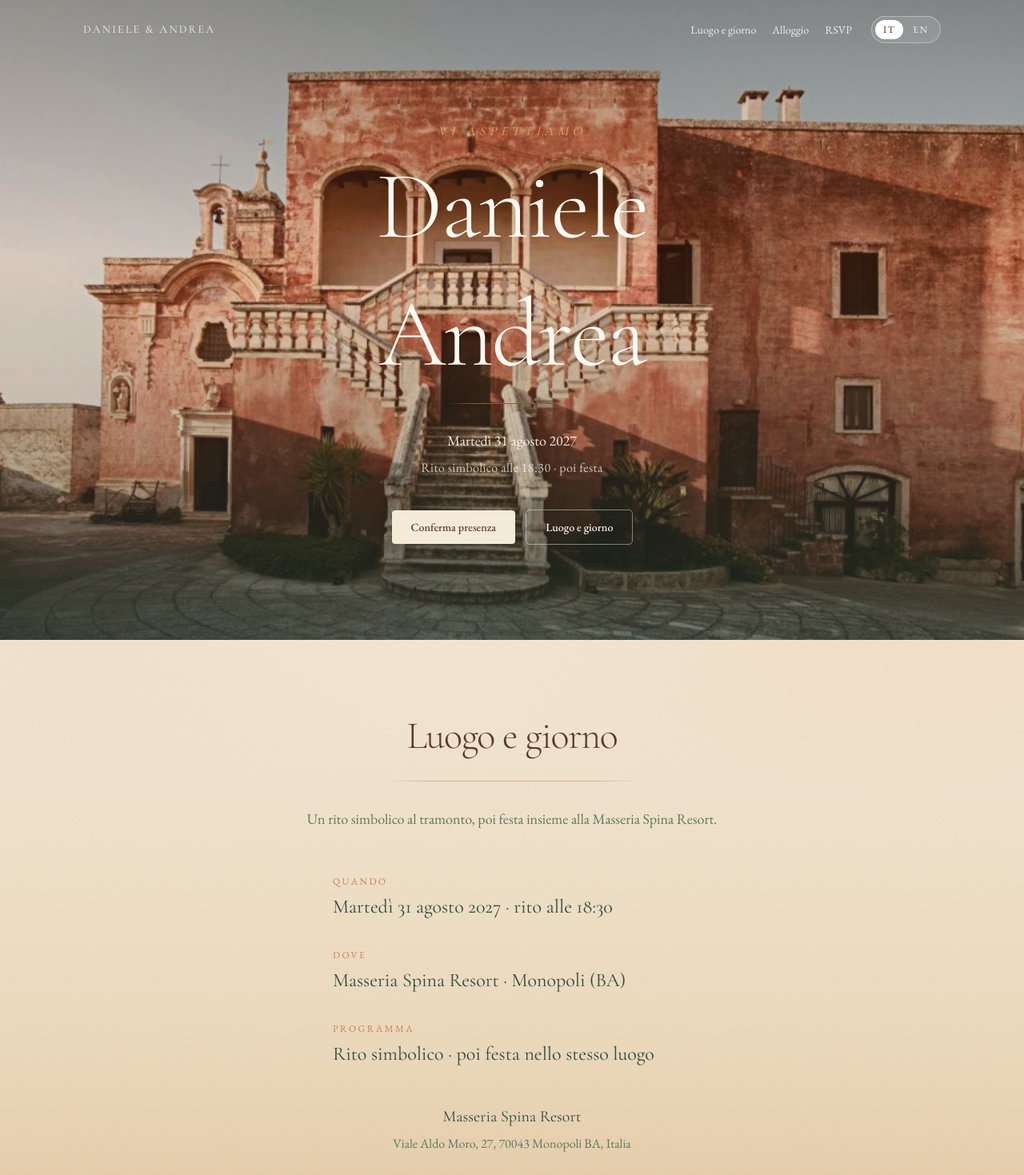
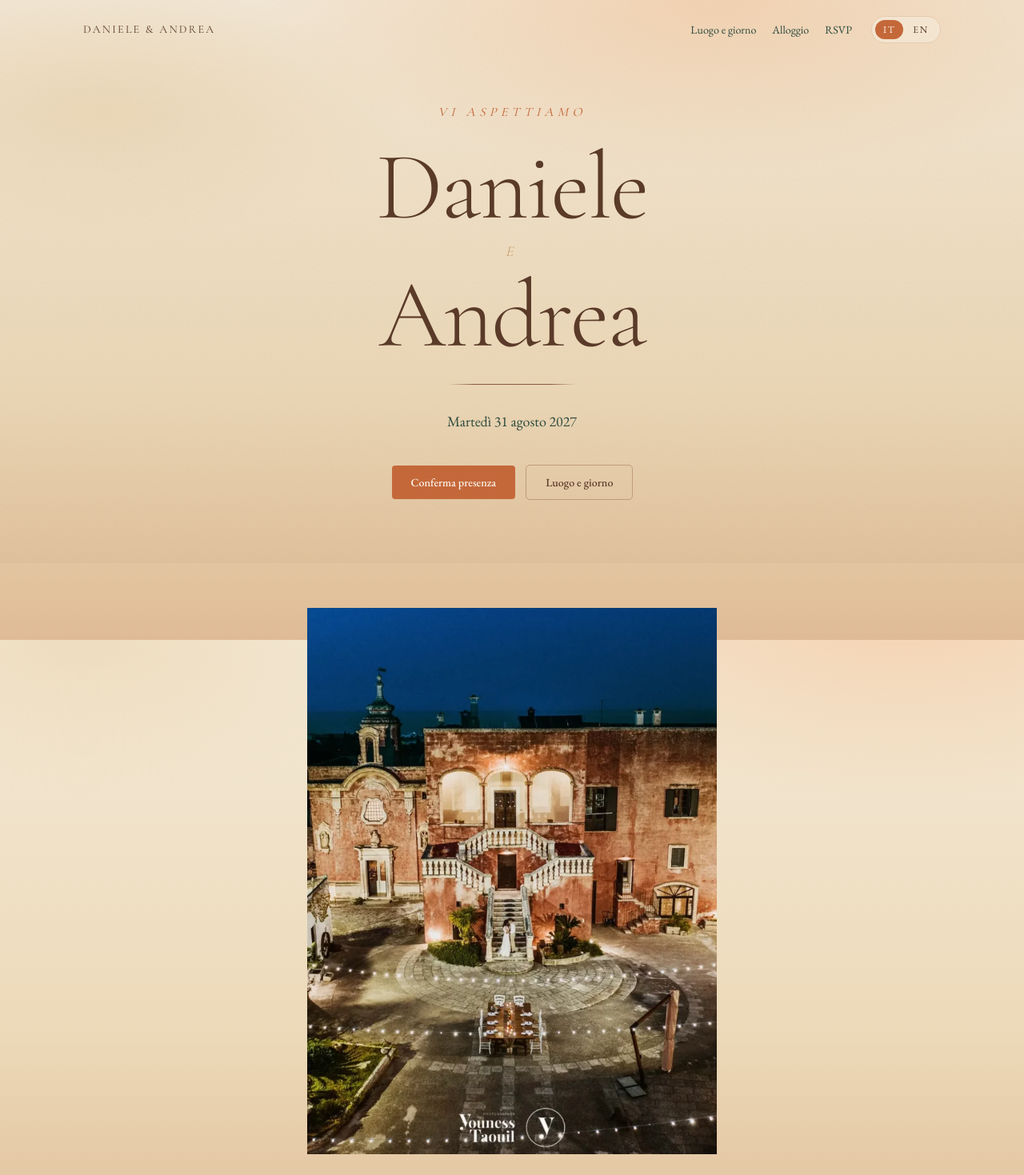
Before and after one commit to drizzoai-afk/wedding-site, a Next.js app: page / in a window 1280 px wide. Shown: the top 1469 px of the page at 80% size. Built offline with nearby package versions, Linux system fonts and the light colour scheme.

Commit message:
fix: Daniele feedback — paper hero, Masseria after, program copy
Hero is style10 paper/wash only (no photo). Masseria evening
webp sits vertically right after, unframed. Drop ceremony hero
and sunset lead lines; program lists rito→DJ in IT/EN via toggle.

```diff
--- a/app/page.tsx
+++ b/app/page.tsx
@@ -1,6 +1,7 @@
 import { CoupleSection } from "@/components/couple-section";
 import { GiftSection } from "@/components/gift-section";
 import { Hero } from "@/components/hero";
+import { MasseriaSection } from "@/components/masseria-section";
 import { PlaceDaySection } from "@/components/place-day-section";
 import { RsvpSection } from "@/components/rsvp-section";
 import { SiteFooter } from "@/components/site-footer";
@@ -13,6 +14,7 @@ export default function Home() {
       <SiteHeader />
       <main>
         <Hero />
+        <MasseriaSection />
         <PlaceDaySection />
         <CoupleSection />
         <StaySection />
--- a/components/hero.tsx
+++ b/components/hero.tsx
@@ -1,46 +1,35 @@
 "use client";
 
-import Image from "next/image";
 import Link from "next/link";
 import { buttonVariants } from "@/components/ui/button";
 import { useLocale } from "@/lib/i18n/locale-context";
 import { cn } from "@/lib/utils";
 import { coupleNames, wedding } from "@/lib/wedding";
 
-/** Full-bleed Masseria background with names/date overlaid. */
+/** Paper/wash hero — no photo background. Names + date only. */
 export function Hero() {
   const { t } = useLocale();
 
   return (
     <section
       aria-label={coupleNames()}
-      className="relative isolate min-h-[100svh] overflow-hidden"
+      className="relative isolate min-h-[88svh] overflow-hidden"
     >
-      <div className="absolute inset-0 -z-10">
-        <Image
-          src={wedding.images.masseria.src}
-          alt={wedding.images.masseria.alt}
-          fill
-          priority
-          sizes="100vw"
-          className="object-cover object-center"
-        />
-        <div
-          aria-hidden
-          className="absolute inset-0 bg-[linear-gradient(180deg,color-mix(in_srgb,var(--brown)_38%,transparent)_0%,color-mix(in_srgb,var(--terracotta)_18%,transparent)_40%,color-mix(in_srgb,var(--ink)_48%,transparent)_100%)]"
-        />
-        <div
-          aria-hidden
-          className="watercolor-grain absolute inset-0 opacity-[0.16] mix-blend-soft-light"
-        />
-      </div>
+      <div
+        aria-hidden
+        className="pointer-events-none absolute inset-0 -z-10 bg-[radial-gradient(ellipse_80%_55%_at_70%_0%,color-mix(in_srgb,var(--sun)_28%,transparent),transparent_55%),radial-gradient(ellipse_60%_45%_at_10%_20%,color-mix(in_srgb,var(--sand-1)_90%,transparent),transparent_50%),linear-gradient(180deg,var(--sand-0)_0%,var(--sand-1)_70%,color-mix(in_srgb,var(--sand-2)_40%,var(--sand-1))_100%)]"
+      />
+      <div
+        aria-hidden
+        className="watercolor-grain absolute inset-0 -z-10 opacity-[0.22]"
+      />
 
-      <div className="mx-auto flex min-h-[100svh] w-full max-w-5xl flex-col items-center justify-center px-6 pb-20 pt-28 text-center text-[#fff8f0] md:px-10">
-        <p className="animate-rise-1 mb-7 font-[family-name:var(--font-display)] text-sm tracking-[0.32em] text-[color:var(--sun)] italic uppercase md:text-base">
+      <div className="mx-auto flex min-h-[88svh] w-full max-w-5xl flex-col items-center justify-center px-6 pb-16 pt-28 text-center md:px-10">
+        <p className="animate-rise-1 mb-7 font-[family-name:var(--font-display)] text-sm tracking-[0.32em] text-[color:var(--terracotta)] italic uppercase md:text-base">
           {t("heroEyebrow")}
         </p>
 
-        <h1 className="animate-rise-2 font-[family-name:var(--font-display)] text-[clamp(3.4rem,13vw,7.5rem)] leading-[0.9] font-light tracking-[-0.02em] text-balance drop-shadow-[0_2px_28px_rgba(0,0,0,0.3)]">
+        <h1 className="animate-rise-2 font-[family-name:var(--font-display)] text-[clamp(3.4rem,13vw,7.5rem)] leading-[0.9] font-light tracking-[-0.02em] text-balance text-[color:var(--brown)]">
           <span className="block">{wedding.partnerOne}</span>
           <span
             aria-hidden
@@ -51,13 +40,10 @@ export function Hero() {
           <span className="block">{wedding.partnerTwo}</span>
         </h1>
 
-        <div className="animate-rise-3 horizon-rule mt-8 w-40 max-w-[40%] opacity-50" aria-hidden />
+        <div className="animate-rise-3 horizon-rule mt-8 w-40 max-w-[40%]" aria-hidden />
 
-        <p className="animate-rise-3 mt-8 max-w-xl text-base text-[#fff8f0]/92 md:text-lg">
+        <p className="animate-rise-3 mt-8 max-w-xl text-base text-[color:var(--ink)] md:text-lg">
           {t("heroDate")}
-        </p>
-        <p className="animate-rise-3 mt-2 text-sm tracking-wide text-[#fff8f0]/75 md:text-base">
-          {t("heroSub")}
         </p>
 
         <div className="animate-rise-4 mt-10 flex flex-wrap items-center justify-center gap-3">
@@ -65,7 +51,7 @@ export function Hero() {
             href="#rsvp"
             className={cn(
               buttonVariants({ size: "lg" }),
-              "h-11 rounded-md bg-[color:var(--sand-0)] px-6 text-[color:var(--brown)] hover:bg-white",
+              "h-11 rounded-md bg-[color:var(--terracotta)] px-6 text-[#fff8f0] hover:bg-[color:var(--brown)]",
             )}
           >
             {t("ctaRsvp")}
@@ -74,7 +60,7 @@ export function Hero() {
             href="#place-day"
             className={cn(
               buttonVariants({ variant: "outline", size: "lg" }),
-              "h-11 rounded-md border-[#fff8f0]/45 bg-transparent px-6 text-[#fff8f0] hover:bg-white/10 hover:text-white",
+              "h-11 rounded-md border-[color:var(--horizon)]/40 bg-transparent px-6 text-[color:var(--brown)] hover:bg-[color:var(--sand-1)]/60",
             )}
           >
             {t("ctaDetails")}
--- /dev/null
+++ b/components/masseria-section.tsx
@@ -0,0 +1,28 @@
+import Image from "next/image";
+import { wedding } from "@/lib/wedding";
+
+/**
+ * Masseria evening photo — vertical, no China/bleed frame.
+ * Placed immediately after the paper hero.
+ */
+export function MasseriaSection() {
+  return (
+    <section
+      aria-label={wedding.images.masseria.alt}
+      className="relative px-6 py-10 md:px-10 md:py-14"
+    >
+      <div className="relative mx-auto w-full max-w-md overflow-hidden md:max-w-lg">
+        <div className="relative aspect-[3/4] w-full bg-[color:var(--wash-soft)]">
+          <Image
+            src={wedding.images.masseria.src}
+            alt={wedding.images.masseria.alt}
+            fill
+            priority
+            sizes="(max-width: 768px) 100vw, 32rem"
+            className="object-cover object-center"
+          />
+        </div>
+      </div>
+    </section>
+  );
+}
--- a/components/place-day-section.tsx
+++ b/components/place-day-section.tsx
@@ -21,9 +21,6 @@ export function PlaceDaySection() {
           {t("placeDayTitle")}
         </h2>
         <div className="horizon-rule mx-auto mt-8 max-w-xs" aria-hidden />
-        <p className="mt-8 text-base leading-relaxed text-muted-foreground md:text-lg">
-          {t("placeDayLead")}
-        </p>
 
         <dl className="mt-14 space-y-9 text-left sm:mx-auto sm:max-w-md">
           {rows.map((row) => (
--- a/components/site-header.tsx
+++ b/components/site-header.tsx
@@ -11,22 +11,22 @@ export function SiteHeader() {
   return (
     <header className="pointer-events-none absolute inset-x-0 top-0 z-30">
       <div className="mx-auto flex w-full max-w-6xl items-center justify-between gap-4 px-6 py-5 md:px-10">
-        <p className="pointer-events-auto font-[family-name:var(--font-display)] text-sm tracking-[0.16em] text-white/90 uppercase">
+        <p className="pointer-events-auto font-[family-name:var(--font-display)] text-sm tracking-[0.16em] text-[color:var(--brown)] uppercase">
           {coupleNames()}
         </p>
         <div className="pointer-events-auto flex items-center gap-4 md:gap-6">
-          <nav className="hidden items-center gap-5 text-sm text-white/85 sm:flex">
-            <Link href="#place-day" className="hover:text-white">
+          <nav className="hidden items-center gap-5 text-sm text-[color:var(--ink)] sm:flex">
+            <Link href="#place-day" className="hover:text-[color:var(--terracotta)]">
               {t("navDetails")}
             </Link>
-            <Link href="#stay" className="hover:text-white">
+            <Link href="#stay" className="hover:text-[color:var(--terracotta)]">
               {t("navStay")}
             </Link>
-            <Link href="#rsvp" className="hover:text-white">
+            <Link href="#rsvp" className="hover:text-[color:var(--terracotta)]">
               {t("navRsvp")}
             </Link>
           </nav>
-          <LanguageToggle />
+          <LanguageToggle tone="ink" />
         </div>
       </div>
     </header>
--- a/lib/i18n/messages.ts
+++ b/lib/i18n/messages.ts
@@ -13,18 +13,16 @@ export const messages = {
     heroEyebrow: "Vi aspettiamo",
     heroAnd: "e",
     heroDate: "Martedì 31 agosto 2027",
-    heroSub: "Rito simbolico alle 18:30 · poi festa",
     ctaRsvp: "Conferma presenza",
     ctaDetails: "Luogo e giorno",
     placeDayTitle: "Luogo e giorno",
-    placeDayLead:
-      "Un rito simbolico al tramonto, poi festa insieme alla Masseria Spina Resort.",
     dayWhenLabel: "Quando",
     dayWhenValue: "Martedì 31 agosto 2027 · rito alle 18:30",
     dayWhereLabel: "Dove",
     dayWhereValue: "Masseria Spina Resort · Monopoli (BA)",
     dayFlowLabel: "Programma",
-    dayFlowValue: "Rito simbolico · poi festa nello stesso luogo",
+    dayFlowValue:
+      "Rito simbolico · Aperitivo · Cena · Taglio della torta · Dj Set",
     venueLink: "Sito della Masseria",
     stayTitle: "Alloggio",
     stayLead:
@@ -63,18 +61,16 @@ export const messages = {
     heroEyebrow: "Join us",
     heroAnd: "and",
     heroDate: "Tuesday, 31 August 2027",
-    heroSub: "Symbolic ceremony at 18:30 · then the party",
     ctaRsvp: "RSVP",
     ctaDetails: "Place & day",
     placeDayTitle: "Place & day",
-    placeDayLead:
-      "A symbolic ceremony at sunset, then a party together at Masseria Spina Resort.",
     dayWhenLabel: "When",
     dayWhenValue: "Tuesday, 31 August 2027 · ceremony at 18:30",
     dayWhereLabel: "Where",
     dayWhereValue: "Masseria Spina Resort · Monopoli (BA)",
-    dayFlowLabel: "Flow",
-    dayFlowValue: "Symbolic ceremony · then party at the same venue",
+    dayFlowLabel: "Program",
+    dayFlowValue:
+      "Symbolic ceremony · Aperitif · Dinner · Cake cutting · DJ set",
     venueLink: "Masseria website",
     stayTitle: "Where to stay",
     stayLead:
--- a/lib/wedding.ts
+++ b/lib/wedding.ts
@@ -22,12 +22,12 @@ export const wedding = {
   /** Replace with the couple’s real IBAN when ready (repo only — not labeled as placeholder in UI) */
   ibanPlaceholder: "IT00 X000 0000 0000 0000 0000 000",
   images: {
-    /** 1) Opening — Masseria Spina (landscape) */
+    /** After hero — Masseria evening (shown vertical, no frame) */
     masseria: {
-      src: "/masseria-spina.jpg",
+      src: "/masseria-evening.webp",
       alt: "Masseria Spina Resort, Monopoli",
     },
-    /** 2) Couple beach sunset (landscape presentation) */
+    /** Couple beach sunset — China-style PhotoFrame */
     couple: {
       src: "/couple-hero.jpg",
       alt: "Daniele e Andrea",
--- a/public/IMAGE-ATTRIBUTION.md
+++ b/public/IMAGE-ATTRIBUTION.md
@@ -1,15 +1,15 @@
 # Image attribution (repo docs only — not shown on the guest site)
 
-## 1) Masseria — `masseria-spina.jpg`
+## 1) Masseria — `masseria-evening.webp`
 
 - Provided by the couple / organizers for this invitation.
-- Landscape (3:2). Shown first on the page with minimal CSS wash/grain.
+- Shown vertically (3:4 crop) immediately after the paper hero — no bleed/China frame.
+- Legacy landscape file `masseria-spina.jpg` may remain unused.
 
 ## 2) Couple — `couple-hero.jpg` / `couple-photo-01.jpg`
 
 - Provided by the couple (beach sunset).
-- Original may be portrait EXIF; guest UI uses landscape 3:2 export (`couple-hero.jpg`), shown second.
-- Minimal CSS wash/grain overlays only.
+- Guest UI uses landscape export in the shared soft PhotoFrame (same as China).
 
 ## Placeholders
 
```
Also changed, not shown: public/masseria-evening.webp (added), 1 other file (tests, documents, lock files or other folders).
